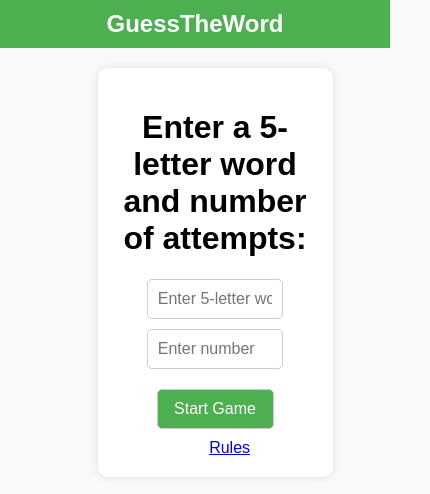
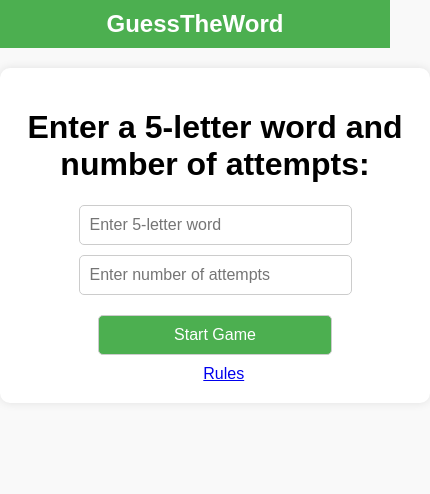
Before and after one commit to Balaji-3009/GuessTheWord, a plain HTML site: page index.html in a window 390 px wide. Shown: the whole page, 430 px wide, since content can reach past the window. Drawn offline with Linux system fonts and the light colour scheme.

Commit message:
updated css

```diff
--- a/static/style.css
+++ b/static/style.css
@@ -197,5 +197,10 @@ button:hover {
     #output {
         margin-left: 15%;
     }
+    #inputPage{
+        width:100%;
+        margin-left: 0;
+        margin-top: 20px;
+    }
 
 }
```
